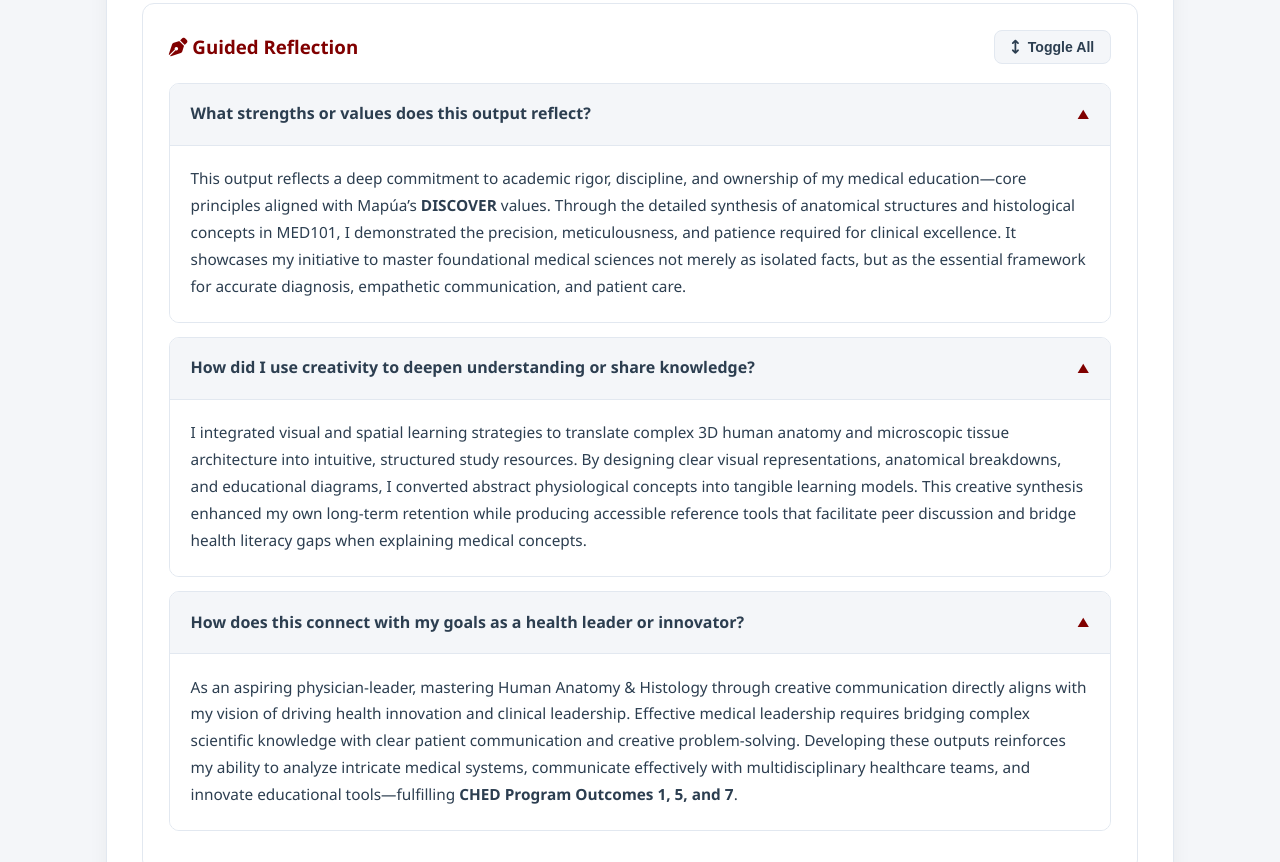
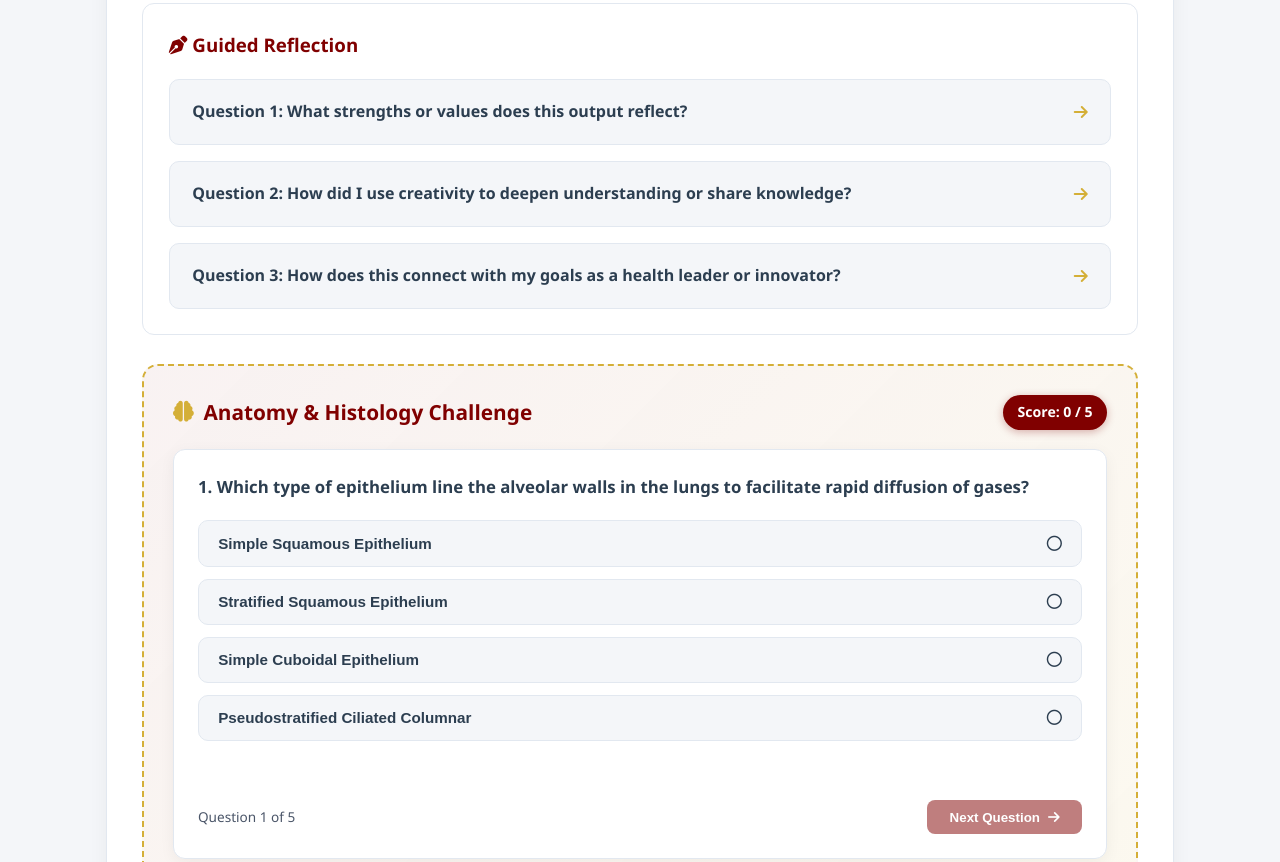
Before and after one commit to farlinkateranaMD/TEST, a plain HTML site: page index.html in a window 1280 px wide. Shown: the part 1466-2328 px from the top of the page. Drawn offline with Linux system fonts and the light colour scheme.

Commit message:
Update index.html

```diff
--- a/index.html
+++ b/index.html
@@ -457,7 +457,7 @@
       box-shadow: 0 6px 15px rgba(128, 0, 0, 0.3);
     }
 
-    /* Guided Reflection Section */
+    /* Guided Reflection Section (Updated Page Links) */
     .reflection-section {
       border: 1px solid var(--border);
       border-radius: 12px;
@@ -470,71 +470,43 @@
       margin-top: 0;
       margin-bottom: 1.2rem;
       color: var(--primary);
-      display: flex;
-      align-items: center;
-      justify-content: space-between;
     }
 
-    .reflection-item {
-      margin-bottom: 0.9rem;
-      border: 1px solid var(--border);
-      border-radius: 10px;
-      overflow: hidden;
-      transition: border-color 0.3s ease, box-shadow 0.3s ease, transform 0.3s ease;
+    .reflection-list {
+      display: flex;
+      flex-direction: column;
+      gap: 1rem;
     }
 
-    .reflection-item:hover {
-      border-color: var(--secondary);
-      box-shadow: 0 4px 12px var(--shadow);
-    }
-
-    .reflection-q {
-      font-weight: 700;
-      color: var(--text);
-      background: var(--bg);
-      padding: 1.1rem 1.3rem;
-      cursor: pointer;
+    .reflection-card-link {
       display: flex;
       justify-content: space-between;
       align-items: center;
-      user-select: none;
-      transition: background-color 0.25s ease, color 0.25s ease;
+      padding: 1.2rem 1.4rem;
+      background: var(--bg);
+      border: 1px solid var(--border);
+      border-radius: 10px;
+      text-decoration: none;
+      color: var(--text);
+      font-weight: 700;
+      transition: all 0.3s ease;
     }
 
-    .reflection-q:hover {
+    .reflection-card-link:hover {
+      border-color: var(--secondary);
+      background: var(--card-bg);
       color: var(--primary);
+      transform: translateX(6px);
+      box-shadow: 0 4px 15px var(--shadow);
     }
 
-    .reflection-q::after {
-      content: '▼';
-      font-size: 0.75rem;
-      color: var(--subtext);
-      transition: transform 0.4s cubic-bezier(0.175, 0.885, 0.32, 1.275);
+    .reflection-card-link i {
+      color: var(--secondary);
+      transition: transform 0.3s ease;
     }
 
-    .reflection-item.active .reflection-q::after {
-      transform: rotate(180deg);
-      color: var(--primary);
-    }
-
-    .reflection-a-wrapper {
-      max-height: 800px;
-      overflow: hidden;
-      transition: max-height 0.4s cubic-bezier(0, 1, 0, 1);
-    }
-
-    .reflection-item.collapsed .reflection-a-wrapper {
-      max-height: 0;
-    }
-
-    .reflection-a {
-      background: var(--card-bg);
-      padding: 1.3rem;
-      color: var(--text);
-      border-top: 1px solid var(--border);
-      font-size: 0.96rem;
-      line-height: 1.75;
-      animation: fadeIn 0.4s ease-in-out;
+    .reflection-card-link:hover i {
+      transform: translateX(4px);
     }
 
     /* PLAYFUL ANATOMY GAME STYLES */
@@ -932,49 +904,29 @@
 
       </div> <!-- /artifacts-container -->
 
-      <!-- GUIDED REFLECTION CONTAINER -->
+      <!-- GUIDED REFLECTION CONTAINER (Separate Page Links) -->
       <div id="reflections-container" class="reflection-section">
-        <div class="reflection-title">
-          <h3 style="margin:0;"><i class="fa-solid fa-pen-nib"></i> Guided Reflection</h3>
-          <button class="action-btn" onclick="toggleAllReflections()"><i class="fa-solid fa-arrows-up-down"></i> Toggle All</button>
+        <h3 class="reflection-title"><i class="fa-solid fa-pen-nib"></i> Guided Reflection</h3>
+
+        <div class="reflection-list">
+          <!-- Question 1 Link -->
+          <a href="reflection-q1.html" class="reflection-card-link">
+            <span>Question 1: What strengths or values does this output reflect?</span>
+            <i class="fa-solid fa-arrow-right"></i>
+          </a>
+
+          <!-- Question 2 Link -->
+          <a href="reflection-q2.html" class="reflection-card-link">
+            <span>Question 2: How did I use creativity to deepen understanding or share knowledge?</span>
+            <i class="fa-solid fa-arrow-right"></i>
+          </a>
+
+          <!-- Question 3 Link -->
+          <a href="reflection-q3.html" class="reflection-card-link">
+            <span>Question 3: How does this connect with my goals as a health leader or innovator?</span>
+            <i class="fa-solid fa-arrow-right"></i>
+          </a>
         </div>
-
-        <!-- Question 1 -->
-        <div class="reflection-item active">
-          <div class="reflection-q" onclick="toggleReflection(this)">
-            What strengths or values does this output reflect?
-          </div>
-          <div class="reflection-a-wrapper">
-            <div class="reflection-a">
-              This output reflects a deep commitment to academic rigor, discipline, and ownership of my medical education—core principles aligned with Mapúa’s <strong>DISCOVER</strong> values. Through the detailed synthesis of anatomical structures and histological concepts in MED101, I demonstrated the precision, meticulousness, and patience required for clinical excellence. It showcases my initiative to master foundational medical sciences not merely as isolated facts, but as the essential framework for accurate diagnosis, empathetic communication, and patient care.
-            </div>
-          </div>
-        </div>
-
-        <!-- Question 2 -->
-        <div class="reflection-item active">
-          <div class="reflection-q" onclick="toggleReflection(this)">
-            How did I use creativity to deepen understanding or share knowledge?
-          </div>
-          <div class="reflection-a-wrapper">
-            <div class="reflection-a">
-              I integrated visual and spatial learning strategies to translate complex 3D human anatomy and microscopic tissue architecture into intuitive, structured study resources. By designing clear visual representations, anatomical breakdowns, and educational diagrams, I converted abstract physiological concepts into tangible learning models. This creative synthesis enhanced my own long-term retention while producing accessible reference tools that facilitate peer discussion and bridge health literacy gaps when explaining medical concepts.
-            </div>
-          </div>
-        </div>
-
-        <!-- Question 3 -->
-        <div class="reflection-item active">
-          <div class="reflection-q" onclick="toggleReflection(this)">
-            How does this connect with my goals as a health leader or innovator?
-          </div>
-          <div class="reflection-a-wrapper">
-            <div class="reflection-a">
-              As an aspiring physician-leader, mastering Human Anatomy & Histology through creative communication directly aligns with my vision of driving health innovation and clinical leadership. Effective medical leadership requires bridging complex scientific knowledge with clear patient communication and creative problem-solving. Developing these outputs reinforces my ability to analyze intricate medical systems, communicate effectively with multidisciplinary healthcare teams, and innovate educational tools—fulfilling <strong>CHED Program Outcomes 1, 5, and 7</strong>.
-            </div>
-          </div>
-        </div>
-
       </div> <!-- /reflections-container -->
 
       <!-- PLAYFUL ANATOMY QUIZ GAME SECTION -->
@@ -1034,7 +986,7 @@
       <h3 style="color: var(--primary); margin-top:0;"><i class="fa-solid fa-file-pdf"></i> Artifact 03 Preview</h3>
       <p style="color: var(--subtext); font-size: 0.9rem; margin-bottom: 0.5rem;">Anatomical Study Resource & Educational Media</p>
       <div class="modal-iframe-container">
-        <iframe src="https://drive.google.com/file/d/1_eOEFVhzWsWVU9iF-nSe0g9EoruBIFwI/preview" allow="autoplay"></iframe>
+        <iframe src="https://drive.google.com/file/d/1_eOEFVhzWVU9iF-nSe0g9EoruBIFwI/preview" allow="autoplay"></iframe>
       </div>
     </div>
   </div>
@@ -1054,28 +1006,6 @@
   </div>
 
   <script>
-    // Toggle individual reflection accordion item
-    function toggleReflection(element) {
-      const item = element.parentElement;
-      item.classList.toggle('collapsed');
-      item.classList.toggle('active');
-    }
-
-    // Toggle all reflections simultaneously
-    function toggleAllReflections() {
-      const items = document.querySelectorAll('.reflection-item');
-      const shouldCollapse = Array.from(items).some(item => item.classList.contains('active'));
-      items.forEach(item => {
-        if (shouldCollapse) {
-          item.classList.add('collapsed');
-          item.classList.remove('active');
-        } else {
-          item.classList.remove('collapsed');
-          item.classList.add('active');
-        }
-      });
-    }
-
     // Theme Switcher Functionality
     const themeToggleBtn = document.getElementById('themeToggle');
     themeToggleBtn.addEventListener('click', () => {
```
